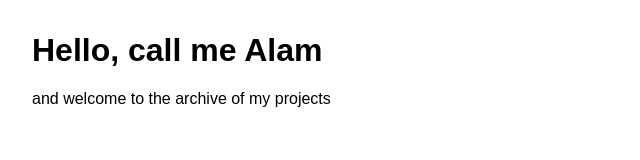
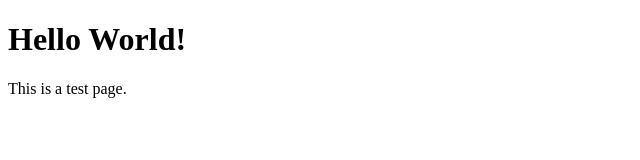
Before and after one commit to asinggil/asinggil.github.io, a plain HTML site: page index.html in a window 1280 px wide. Shown: the whole page, without its empty margins (0-640 px from the left). Drawn offline with Linux system fonts and the light colour scheme.

Commit message:
index.html

```diff
--- a/index.html
+++ b/index.html
@@ -1,17 +1,10 @@
 <!DOCTYPE html>
 <html>
-<head>
-  <title>AS Inggil's Portfolio</title>
-  <style>
-    body { font-family:Arial; margin:2em; }
-    h1 {color: #4a90e2:}
-  </style>
-</head>
-<body>
-  <h1>Hello, call me Alam</h1>
-  <p>and welcome to the archive of my projects</p>
-</body>
-
-
-
+  <head>
+    <title>Alam's Portfolio</title>
+  </head>
+  <body>
+    <h1>Hello World!</h1>
+    <p>This is a test page.</p>
+  </body>
 </html>
```
